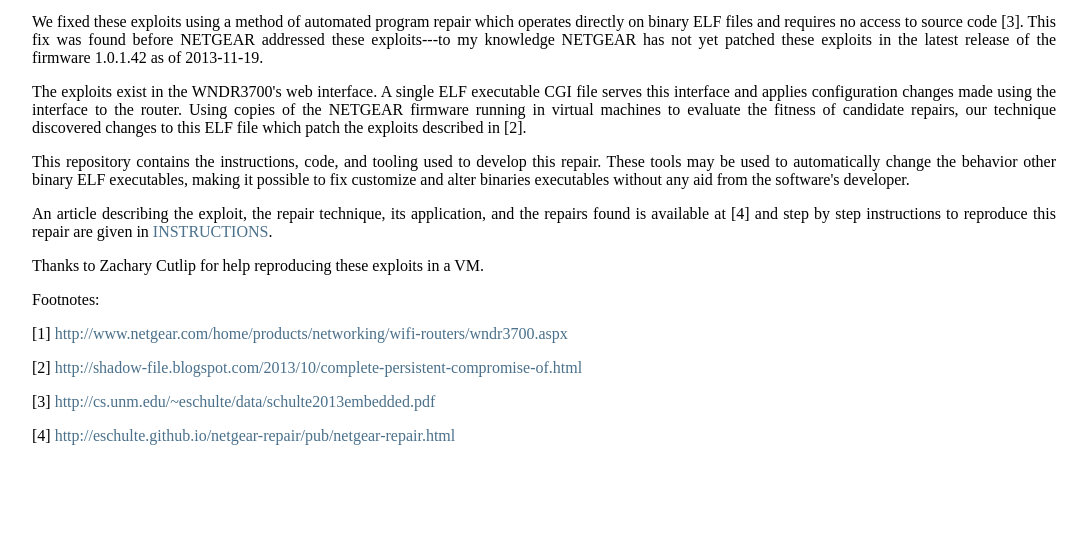
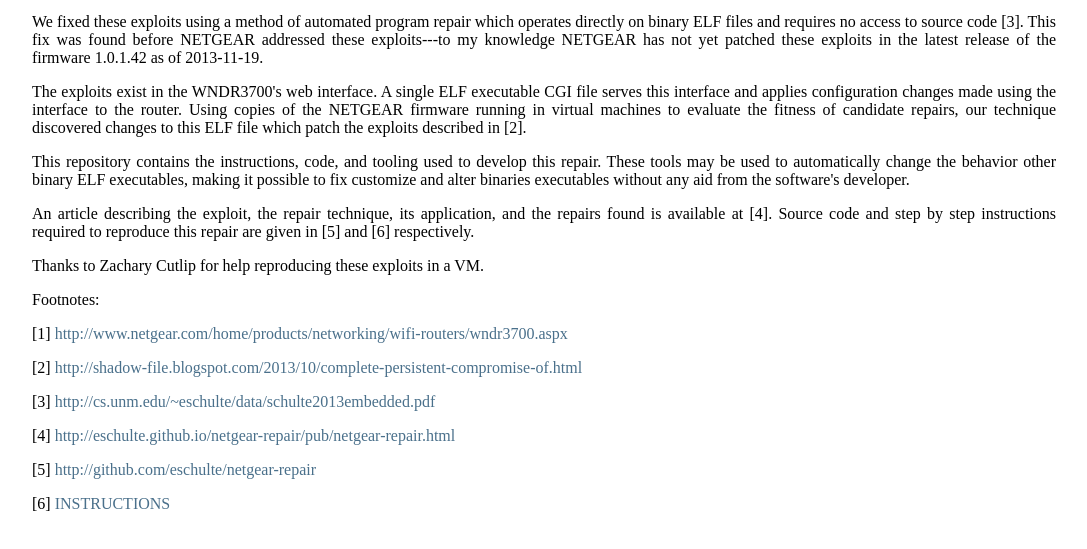
Before and after one commit to eschulte/netgear-repair, a plain HTML site: page index.html in a window 1280 px wide. Shown: the part 97-646 px from the top of the page, without its empty margins (96-1183 px from the left). Drawn offline with Linux system fonts and the light colour scheme.

Commit message:
update README for web

```diff
--- a/index.html
+++ b/index.html
@@ -31,9 +31,9 @@
       software's developer.</p>
 
     <p>An article describing the exploit, the repair technique, its
-      application, and the repairs found is available at [4] and step
-      by step instructions to reproduce this repair are given
-      in <a href="INSTRUCTIONS.html">INSTRUCTIONS</a>.</p>
+      application, and the repairs found is available at [4].  Source
+      code and step by step instructions required to reproduce this
+      repair are given in [5] and [6] respectively.</p>
 
     <p>Thanks to Zachary Cutlip for help reproducing these exploits in a VM.</p>
 
@@ -45,5 +45,9 @@
     <p>[3]  <a href="http://cs.unm.edu/~eschulte/data/schulte2013embedded.pdf">http://cs.unm.edu/~eschulte/data/schulte2013embedded.pdf</a></p>
 
     <p>[4]  <a href="http://eschulte.github.io/netgear-repair/pub/netgear-repair.html">http://eschulte.github.io/netgear-repair/pub/netgear-repair.html</a></p>
+
+    <p>[5]  <a href="http://github.com/eschulte/netgear-repair">http://github.com/eschulte/netgear-repair</a></p>
+
+    <p>[6]  <a href="INSTRUCTIONS.html">INSTRUCTIONS</a></p>
   </body>
 </html>
```
